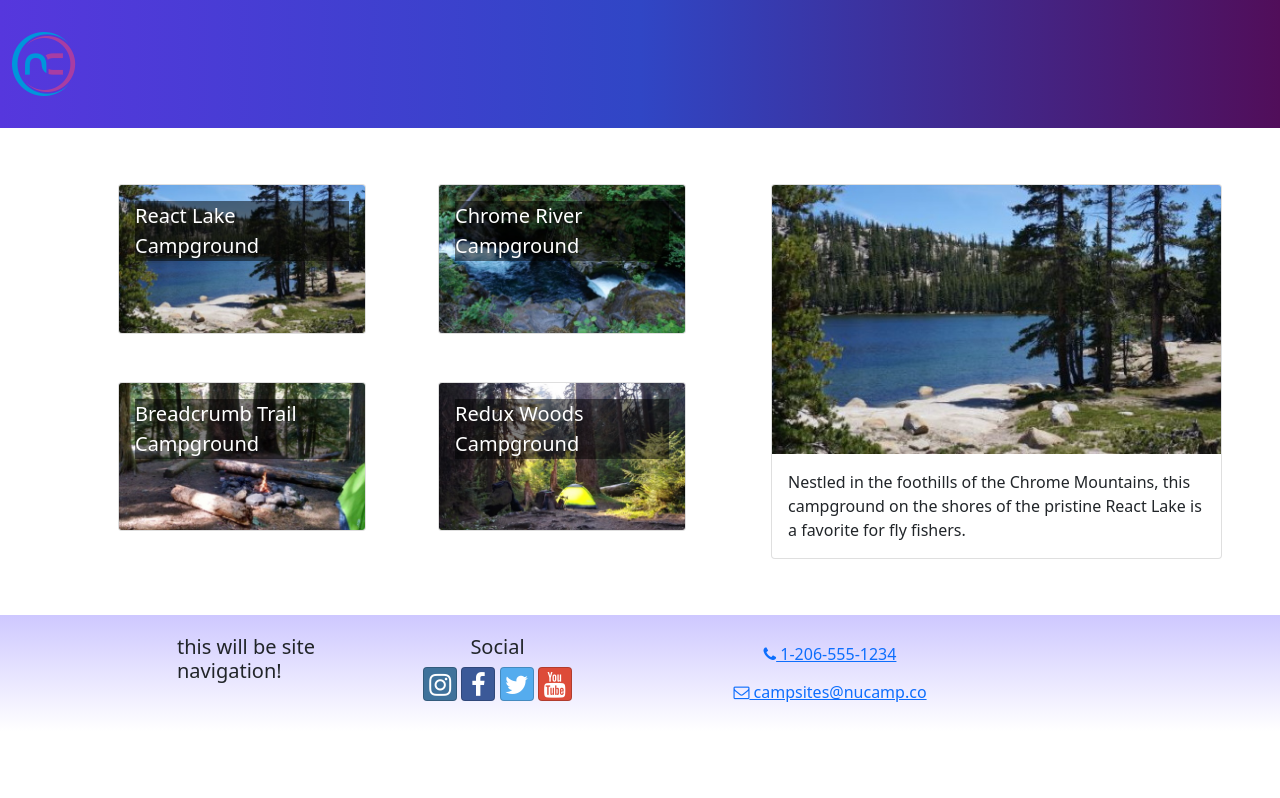
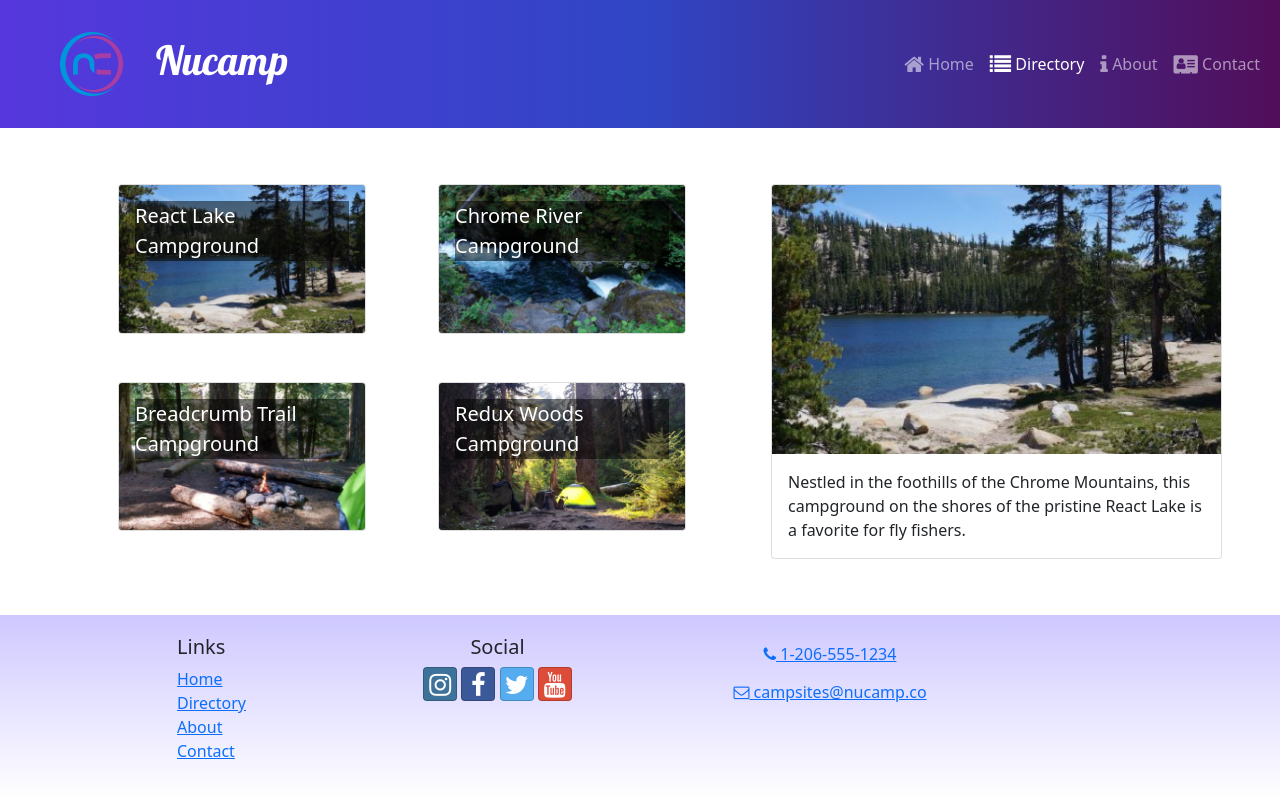
Before and after one commit to audra-g/React-nucampsite, a React (Create React App) app: page /directory in a window 1280 px wide. Built offline with nearby package versions, Linux system fonts and the light colour scheme.

Commit message:
updated Header and Footer

```diff
--- a/src/components/Footer.js
+++ b/src/components/Footer.js
@@ -1,4 +1,5 @@
 import { Container, Row, Col } from 'reactstrap';
+import { Link } from 'react-router-dom';
 
 const Footer = () => {
     return (
@@ -6,7 +7,21 @@
             <Container>
                 <Row>
                     <Col xs={{ size: 4, offset: 1 }} sm='2'>
-                        <h5>this will be site navigation!</h5>
+                        <h5>Links</h5>
+                        <ul className='list-unstyled'>
+                            <li>
+                                <Link to='/'>Home</Link>
+                            </li>
+                            <li>
+                                <Link to='/directory'>Directory</Link>
+                            </li>
+                            <li>
+                                <Link to='/about'>About</Link>
+                            </li>
+                            <li>
+                                <Link to='/contact'>Contact</Link>
+                            </li>
+                        </ul>
                     </Col>
                     <Col xs='6' sm='3' className='text-center'>
                            <h5>Social</h5>
--- a/src/components/Header.js
+++ b/src/components/Header.js
@@ -1,12 +1,50 @@
-import { Navbar, NavbarBrand } from "reactstrap";
-import NucampLogo  from "../app/assets/img/logo.png";
+import { useState } from "react";
+import {
+  Navbar,
+  NavbarBrand,
+  Collapse,
+  NavbarToggler,
+  Nav,
+  NavItem,
+} from "reactstrap";
+import { NavLink } from "react-router-dom";
+import NucampLogo from "../app/assets/img/logo.png";
 
 const Header = () => {
+  const [menuOpen, setMenuOpen] = useState(false);
+
   return (
     <Navbar dark color="primary" stick="top" expand="md">
-      <NavbarBrand href="/">
-        <img src={NucampLogo} alt="nucamp logo" />
+      <NavbarBrand className="ms-5" href="/">
+        <img src={NucampLogo} alt="nucamp logo" className="float-start" />
+        <h1 className="mt-1">Nucamp</h1>
       </NavbarBrand>
+
+      <NavbarToggler onClick={() => setMenuOpen(!menuOpen)} />
+      <Collapse isOpen={menuOpen} navbar>
+        <Nav className="ms-auto" navbar>
+          <NavItem>
+            <NavLink className="nav-link" to="/">
+              <i className="fa fa-home fa-lg" /> Home
+            </NavLink>
+          </NavItem>
+          <NavItem>
+            <NavLink className="nav-link" to="/directory">
+              <i className="fa fa-list fa-lg" /> Directory
+            </NavLink>
+          </NavItem>
+          <NavItem>
+            <NavLink className="nav-link" to="/about">
+              <i className="fa fa-info fa-lg" /> About
+            </NavLink>
+          </NavItem>
+          <NavItem>
+            <NavLink className="nav-link" to="/contact">
+              <i className="fa fa-address-card fa-lg" /> Contact
+            </NavLink>
+          </NavItem>
+        </Nav>
+      </Collapse>
     </Navbar>
   );
 };
```
